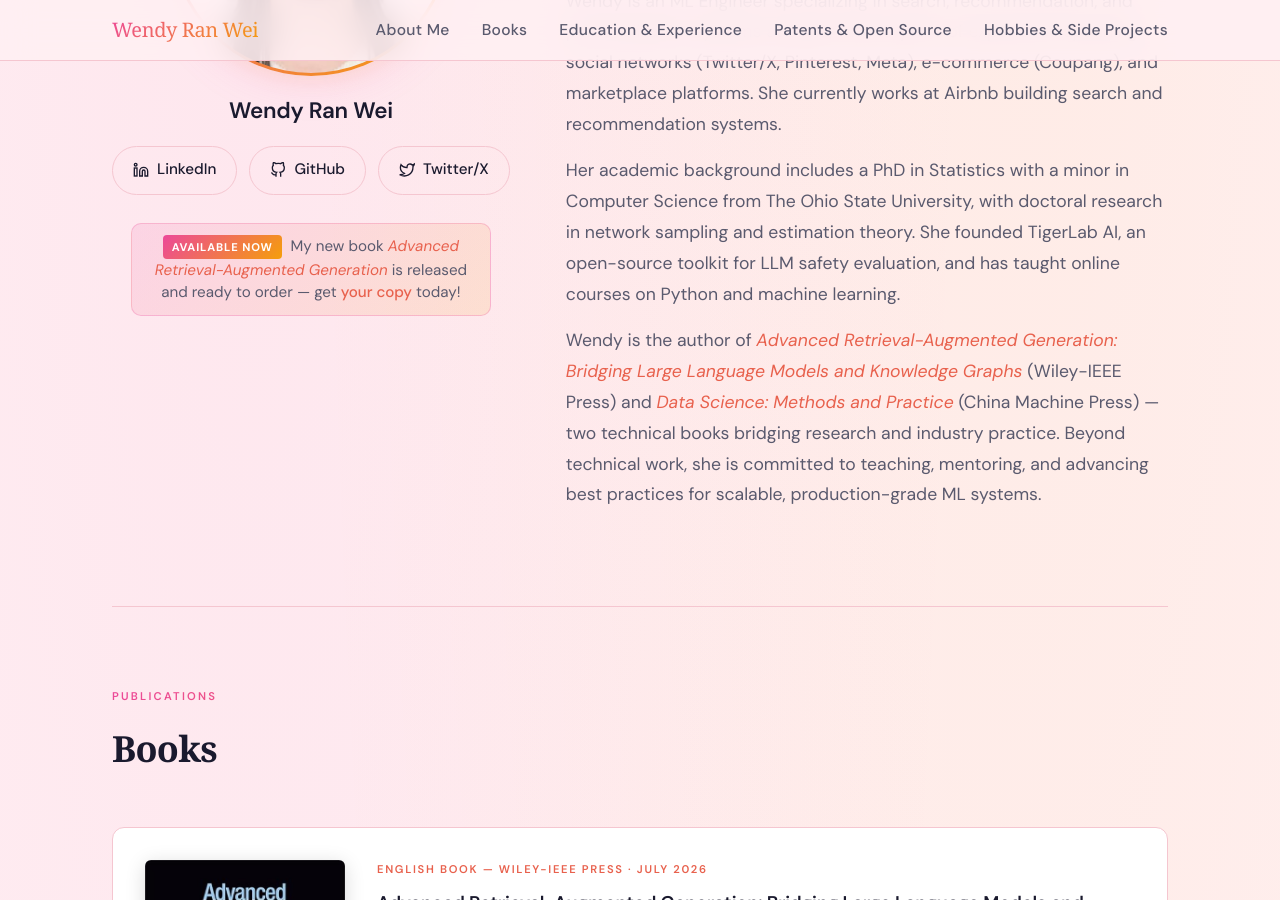
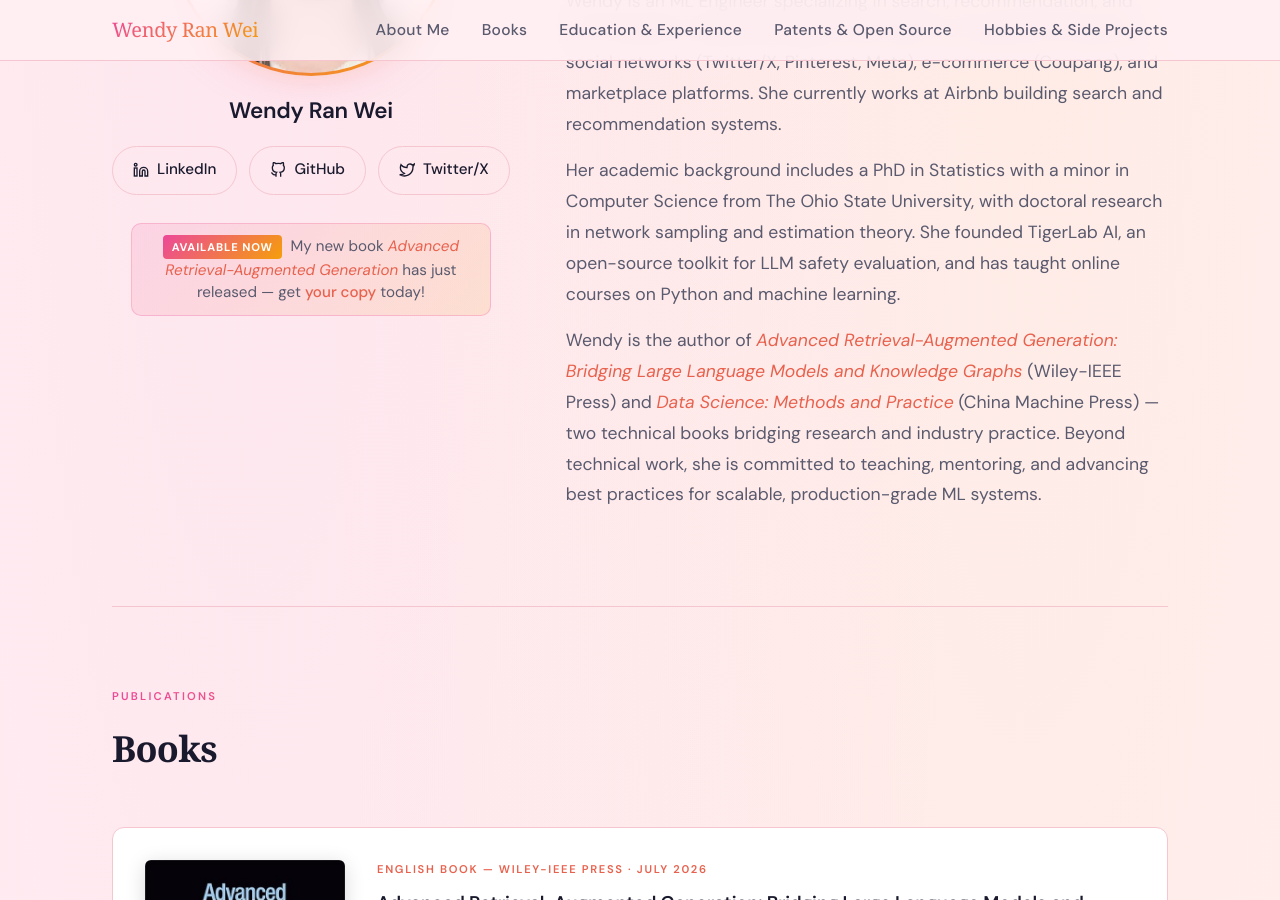
Before and after one commit to wendyran/wendyran.github.io, a Jekyll site: the page index.html, which Jekyll copies as it is, in a window 1280 px wide and 900 px high, scrolled down 344 px. Built offline with Jekyll 4.4.1, drawn with Linux system fonts in a browser that asks for light colours; some web fonts are replaced.

Commit message:
Update index.html

```diff
--- a/index.html
+++ b/index.html
@@ -1052,7 +1052,7 @@
             </a>
         </div>
         <div class="preorder-banner">
-            <span class="preorder-new">Available Now</span> My new book <a href="https://www.amazon.com/Advanced-Retrieval-Augmented-Generation-Bridging-Knowledge/dp/1394374682" target="_blank" rel="noopener"><em>Advanced Retrieval-Augmented Generation</em></a> is released and ready to order — get <a href="https://www.amazon.com/Advanced-Retrieval-Augmented-Generation-Bridging-Knowledge/dp/1394374682" target="_blank" rel="noopener"> your copy</a> today!
+            <span class="preorder-new">Available Now</span> My new book <a href="https://www.amazon.com/Advanced-Retrieval-Augmented-Generation-Bridging-Knowledge/dp/1394374682" target="_blank" rel="noopener"><em>Advanced Retrieval-Augmented Generation</em></a> has just released — get <a href="https://www.amazon.com/Advanced-Retrieval-Augmented-Generation-Bridging-Knowledge/dp/1394374682" target="_blank" rel="noopener"> your copy</a> today!
         </div>
     </div>
     <div class="hero-text">
```
